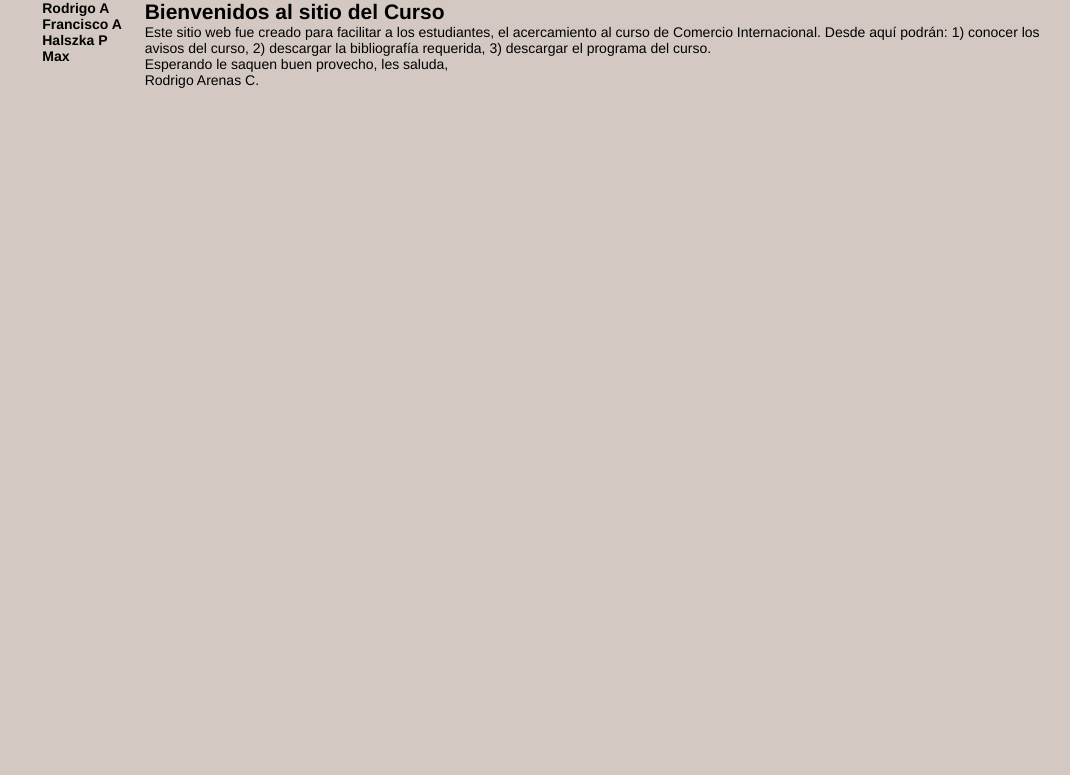
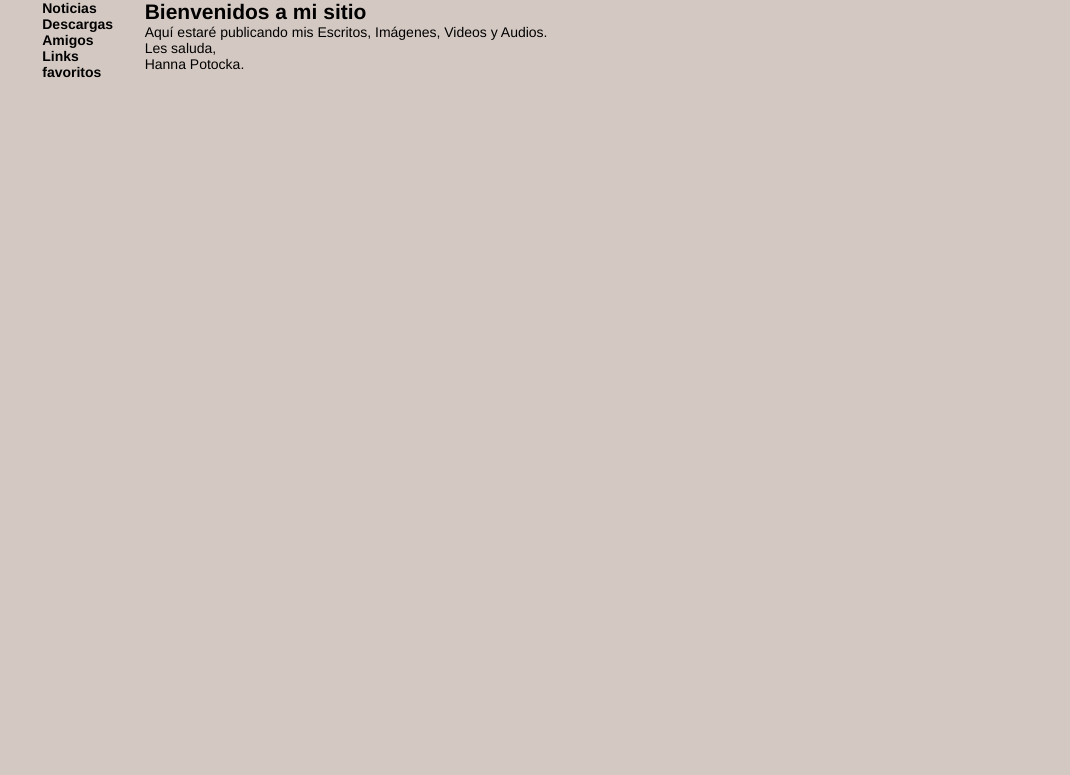
Before and after one commit to rodare/hannapotocka.cf, a plain HTML site: page index.html in a window 1280 px wide. Shown: the part 325-1100 px from the top of the page, without its empty margins (96-1166 px from the left). Drawn offline with Linux system fonts and the light colour scheme.

Commit message:
presentación inicial

```diff
--- a/index.html
+++ b/index.html
@@ -59,17 +59,17 @@
 </header>
 
  <div class="content">
-  <h2>Bienvenidos al sitio del Curso</h2>
-  <p>Este sitio web fue creado para facilitar a los estudiantes, el acercamiento al curso de Comercio Internacional. Desde aquí podrán: 1) conocer los avisos del curso, 2) descargar la bibliografía requerida, 3) descargar el programa del curso.<br> Esperando le saquen buen provecho, les saluda,
-<p>Rodrigo Arenas C.</p> </p>
+  <h2>Bienvenidos a mi sitio</h2>
+  <p>Aquí estaré publicando mis Escritos, Imágenes, Videos y Audios.<br> Les saluda,
+<p>Hanna Potocka.</p> </p>
  </div>
 
 <aside>
 	<ul>
-		<li><a href="audio-rac.html">Rodrigo A</a></li>
-		<li><a href="audio-faf.html">Francisco A</a></li>
-		<li><a href="programa.html">Halszka P</a></li>
-		<li><a href="contacto.html">Max</a></li>
+		<li><a href="noticias.html">Noticias</a></li>
+		<li><a href="descargas.html">Descargas</a></li>
+		<li><a href="amigos.html">Amigos</a></li>
+		<li><a href="links.html">Links favoritos</a></li>
 	</ul>
 </aside>
 <footer>
```
